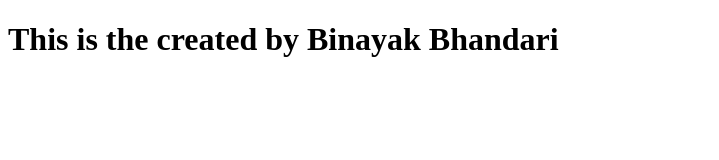
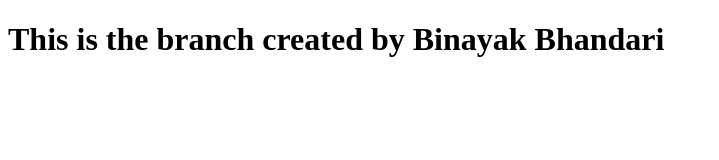
Before and after one commit to binayakbhandari/GitHubWorkshop, a plain HTML site: page index.html in a window 1280 px wide. Shown: the whole page, without its empty margins (0-719 px from the left). Drawn offline with Linux system fonts and the light colour scheme.

Commit message:
Changes made in binayak branch

```diff
--- a/index.html
+++ b/index.html
@@ -6,7 +6,7 @@
     <title>GitHub Workshop</title>
 </head>
 <body>
-    <h1>This is the created by Binayak Bhandari</h1>
+    <h1>This is the branch created by Binayak Bhandari</h1>
 
 </body>
 </html>
```
